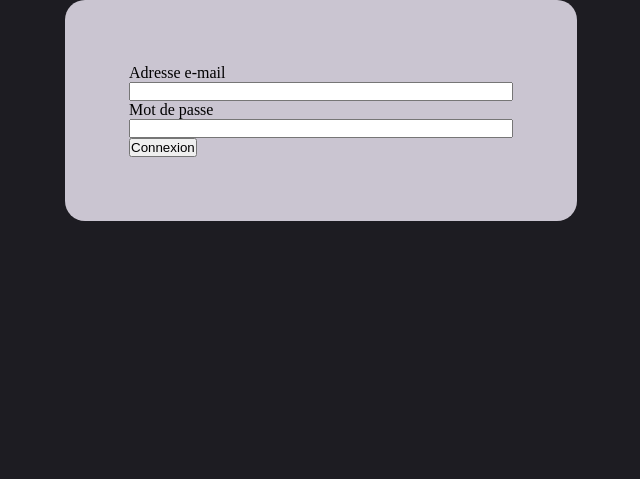
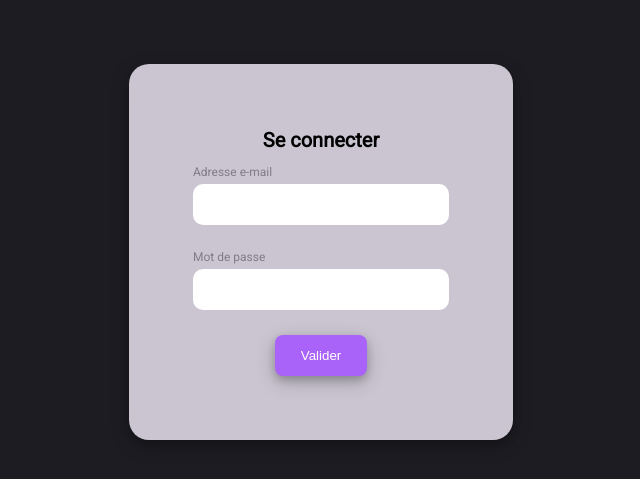
Before and after one commit to maxime-siegl/chat, a PHP site: page /connexion.php in a window 1280 px wide. Shown: the top 479 px of the page, without its empty margins (319-959 px from the left). Run offline with PHP 8.4, Linux system fonts and the light colour scheme.

Commit message:
CSS form

```diff
--- a/connexion.php
+++ b/connexion.php
@@ -4,6 +4,7 @@
     <title>Se connecter</title>
     <meta charset="utf-8">
     <meta name="viewport" content="width=device-width, initial-scale=1.0">
+    <link href="https://fonts.googleapis.com/css2?family=Roboto&display=swap" rel="stylesheet">
     <link rel="stylesheet" href="ressources/css/style.css">
     <link rel="stylesheet" href="ressources/css/form.css">
   </head>
@@ -11,6 +12,7 @@
   <body>
 
     <form class="form_connexion" action="connexion.php" method="post">
+      <h1> Se connecter </h1>
       <div class="label_input">
         <label for="email">Adresse e-mail </label>
         <input type="email" name="email" id="email" required>
@@ -21,7 +23,7 @@
         <input type="password" id="password" name="password" required>
       </div>
 
-      <button type="submit" class="button_pages"> Connexion </button>
+      <button type="submit" class="button_pages"> Valider </button>
 
     </form>
 
--- a/inscription.php
+++ b/inscription.php
@@ -11,6 +11,7 @@
   <body>
 
     <form class="form_connexion" action="connexion.php" method="post">
+      <h1> Créer un compte </h1>
       <div class="label_input">
         <label for="pseudo">Adresse e-mail </label>
         <input type="text" name="pseudo" id="pseudo"  required>
@@ -31,7 +32,7 @@
         <input type="password" id="password" name="password" required>
       </div>
 
-      <button type="submit" class="button_pages"> Connexion </button>
+      <button type="submit" class="button_pages"> Valider </button>
 
     </form>
 
--- a/ressources/css/form.css
+++ b/ressources/css/form.css
@@ -2,10 +2,46 @@
   background-color: #CAC5D1;
   border-radius: 20px;
   padding:5%;
-  width:30%;
+  width:20%;
   margin:auto;
+  box-shadow: 0 4px 8px 0 rgba(0, 0, 0, 0.2), 0 6px 20px 0 rgba(0, 0, 0, 0.19);
+  margin-top:5%;
+}
+.form_connexion h1{
+  font-size:20px;
+  text-align: center;
+  margin-bottom: 5%;
 }
 .label_input{
   display: flex;
   flex-direction: column;
+  margin-bottom: 10%;
 }
+
+.label_input input{
+  padding:5%;
+  border-radius: 10px;
+  border:none;
+}
+.label_input input:focus{
+  outline-color: #A963F9;
+}
+.label_input label{
+  font-size: 12px;
+  color:#827B89;
+  margin-bottom: 2%;
+}
+
+.form_connexion button{
+  display: block;
+  margin:auto;
+  color:white;
+  border:none;
+  padding: 5% 10%;
+  border-radius:8px;
+  background-color: #A963F9;
+  box-shadow: 0 4px 8px 0 rgba(0, 0, 0, 0.2), 0 6px 20px 0 rgba(0, 0, 0, 0.19);
+}
+.form_connexion button:hover{
+  cursor: pointer;
+}
--- a/ressources/css/style.css
+++ b/ressources/css/style.css
@@ -1,10 +1,12 @@
 *{
     margin: 0;
     padding: 0;
+
 }
 
 body{
     background-color: rgb(29, 28, 34);
+    font-family: 'Roboto', sans-serif;
 }
 
 /********** HEADER **********/
```
